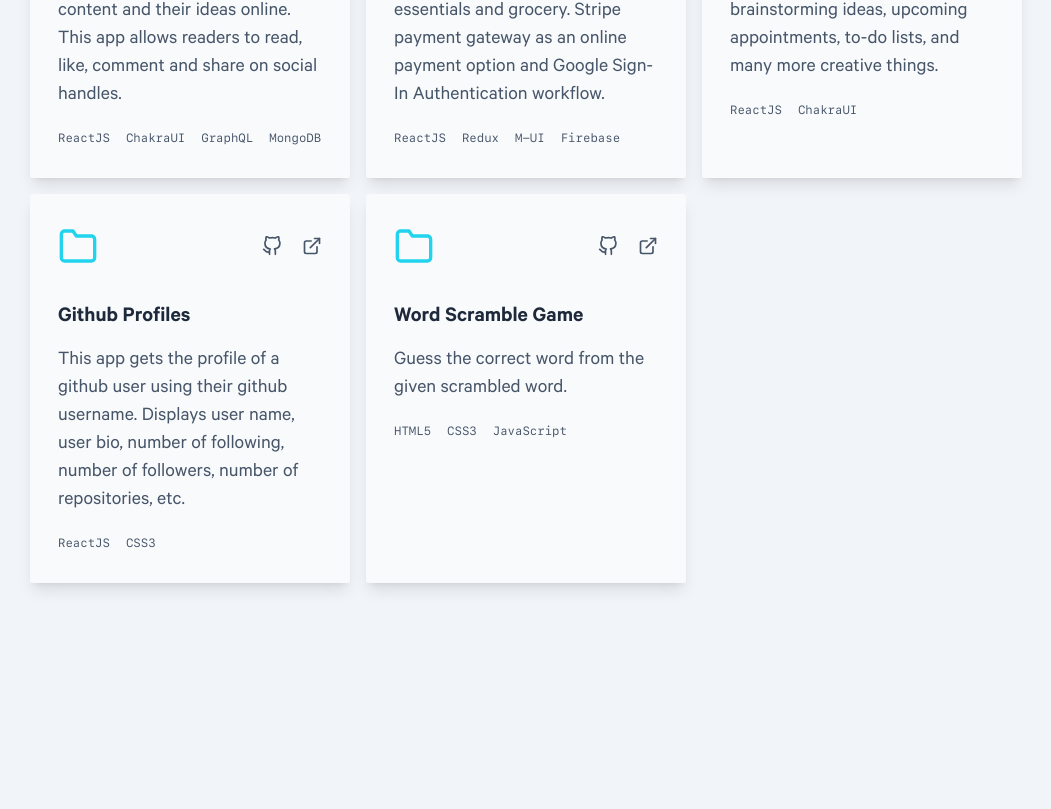
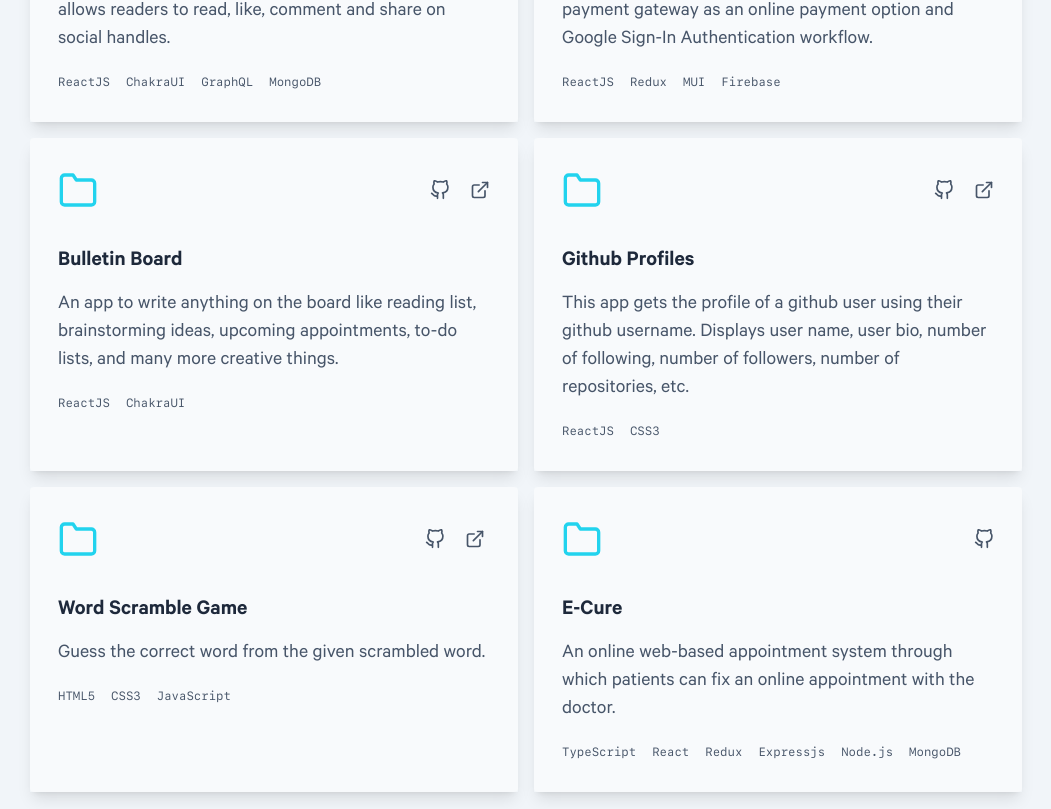
Before and after one commit to rsinghcodes/portfolio, a Next.js app: page / in a window 1280 px wide. Shown: the part 2691-3500 px from the top of the page, without its empty margins (114-1165 px from the left). Built offline with nearby package versions, Linux system fonts and the light colour scheme.

Commit message:
Added one more project

```diff
--- a/components/sections/Projects.tsx
+++ b/components/sections/Projects.tsx
@@ -11,7 +11,7 @@ const Projects = () => {
       <h2 className="flex items-center relative mx-0 mb-10 w-full text-slate-800 dark:text-slate-300 text-[26px] sm:text-[2rem] font-semibold leading-tight whitespace-nowrap before:relative before:bottom-1 before:content-['03.'] before:mr-2.5 before:text-cyan-400 before:font-mono before:text-xl md:before:text-2xl before:font-normal after:block after:relative after:-top-[5px] after:w-full after:md:w-[200px] after:xl:w-[300px] after:h-[1px] after:m-[10px] after:sm:ml-5 after:bg-slate-600">
         Projects I&apos;ve Built
       </h2>
-      <ul className="grid gap-4 relative grid-cols-1 lg:grid-cols-3 sm:grid-cols-2 p-0 m-0 list-none">
+      <ul className="grid gap-4 relative grid-cols-1 sm:grid-cols-2 p-0 m-0 list-none">
         {projects.map(({ name, description, techs, code, live }, i) => (
           <li
             className="relative cursor-pointer shadow-lg group hover:-translate-y-2 :focus-within:-translate-y-2"
--- a/components/sections/Skills.tsx
+++ b/components/sections/Skills.tsx
@@ -14,7 +14,7 @@ const Skills = () => {
       <p className="text-lg sm:text-xl text-slate-600 dark:text-slate-400 mb-6">
         still a work in progress but working on adding more skills soon...
       </p>
-      <div className="flex flex-row justify-center items-center m-0 p-0 before:block before:w-[1px] before:h-[16.5rem] before:md:h-[182px] before:my-0 before:mr-6 before:bg-slate-600">
+      <div className="flex flex-row justify-center items-center m-0 p-0 before:block before:w-[1px] before:h-80 before:md:h-[182px] before:my-0 before:mr-6 before:bg-slate-600">
         <div className="grid w-full grid-cols-2 gap-4 md:grid-cols-3">
           {skills.map(({ name, src, width, height }, i) => (
             <div className="flex flex-row items-center" key={i}>
--- a/data/data.tsx
+++ b/data/data.tsx
@@ -56,7 +56,7 @@ export const projects = [
     name: 'MyMart',
     description:
       ' An online mini-mart store where the user can do shopping of daily essentials and grocery. Stripe payment gateway as an online payment option and Google Sign-In Authentication workflow.',
-    techs: ['ReactJS', 'Redux', 'M-UI', 'Firebase'],
+    techs: ['ReactJS', 'Redux', 'MUI', 'Firebase'],
     code: 'https://github.com/rsinghcodes/mymart',
     live: 'https://mymartstore.netlify.app/',
   },
@@ -83,4 +83,11 @@ export const projects = [
     code: 'https://github.com/rsinghcodes/Word-Scramble-Game',
     live: 'https://scrambleword.netlify.app/',
   },
+  {
+    name: 'E-Cure',
+    description:
+      'An online web-based appointment system through which patients can fix an online appointment with the doctor.',
+    techs: ['TypeScript', 'React', 'Redux', 'Expressjs', 'Node.js', 'MongoDB'],
+    code: 'https://github.com/rsinghcodes/E-cure',
+  },
 ];
```
Also changed, not shown: public/icons/mongodb.png, public/icons/nextjs.png.
